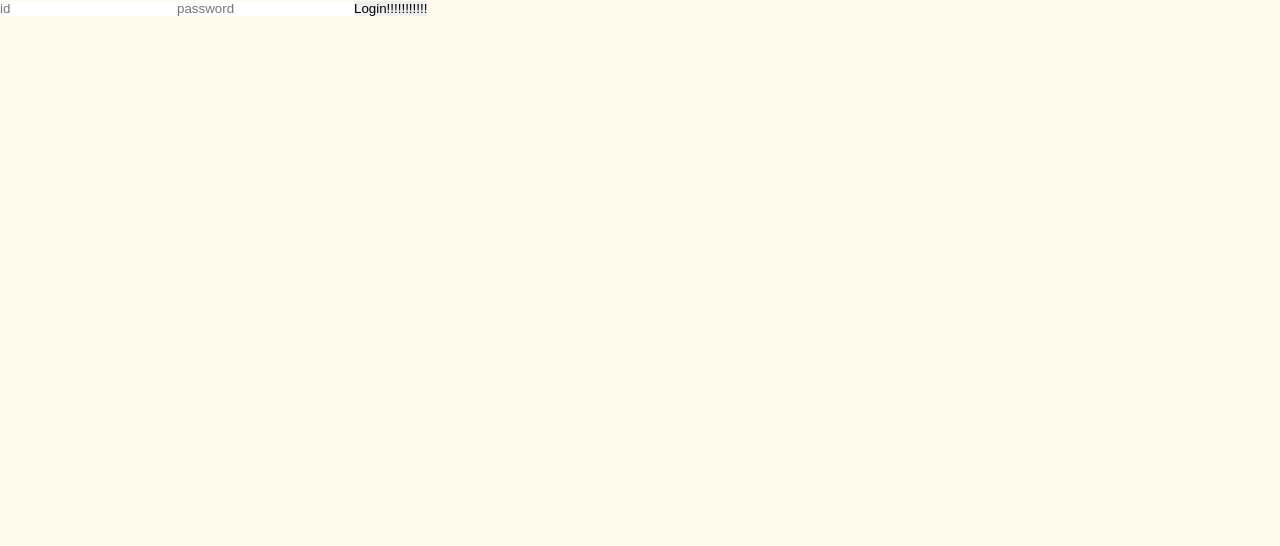
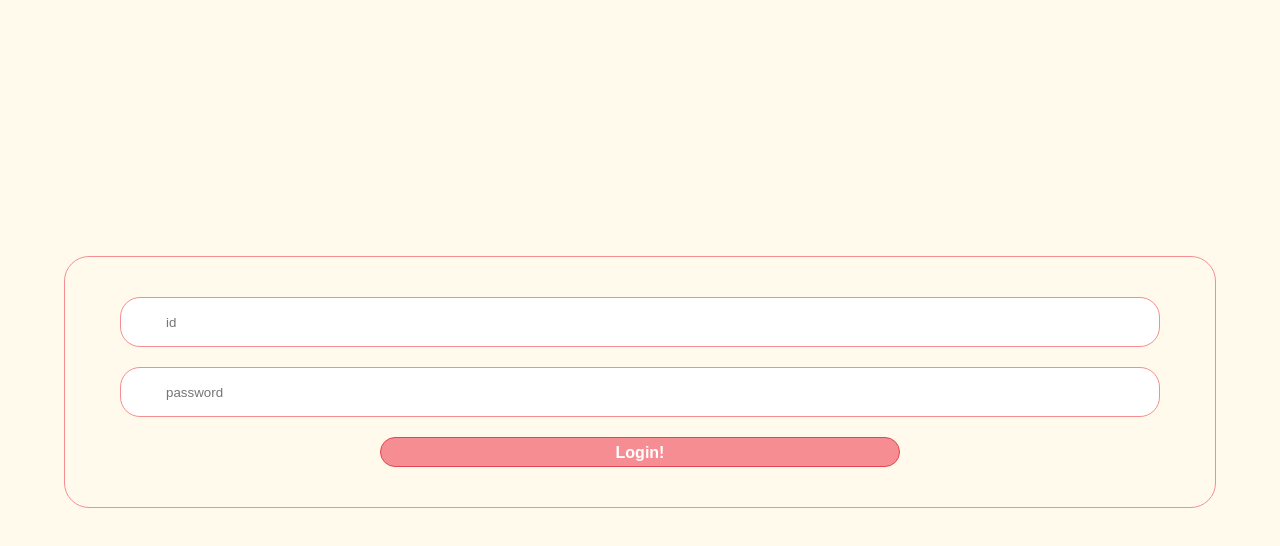
Before and after one commit to kwyj02111/toDoList, a React (Create React App) app in the folder client/: page / in a window 1280 px wide. Shown: the top 546 px of the page. Built offline with nearby package versions, Linux system fonts and the light colour scheme.

Commit message:
[add] Apply Login CSS

```diff
--- a/client/public/index.html
+++ b/client/public/index.html
@@ -10,6 +10,7 @@
     -->
     <link rel="manifest" href="%PUBLIC_URL%/manifest.json">
     <link rel="shortcut icon" href="%PUBLIC_URL%/favicon.ico">
+    <link rel=stylesheet href="https://fonts.googleapis.com/icon?family=Material+Icons">
     <!--
       Notice the use of %PUBLIC_URL% in the tags above.
       It will be replaced with the URL of the `public` folder during the build.
--- /dev/null
+++ b/client/src/assets/css/home.css
@@ -0,0 +1,5 @@
+.home-container{
+    width: 100%;
+    height: 100%;
+    position: relative;
+}
--- /dev/null
+++ b/client/src/assets/css/login.css
@@ -0,0 +1,60 @@
+.login-container {
+    width: 90%;
+    height: auto;
+    display: inline-block;
+    border: 1px solid #f68d92;
+    border-radius: 25px;
+    margin: 20% 5% 0 5%;
+    padding: 0 15px;
+}
+
+.login-input-area {
+    padding: 40px;
+}
+
+.login-input-box {
+    width: 100%;
+    height: 50px;
+    float: left;
+    margin-bottom: 20px;
+    position: relative;
+}
+
+.login-input-icon {
+    position: absolute;
+    top: 12px;
+    left: 15px;
+    color: #f68d92;
+}
+
+.login-id-input,
+.login-pwd-input {
+    width: 100%;
+    height: 100%;
+    border-radius: 20px;
+    border: 1px solid #f68d92;
+    padding-left: 45px;
+    outline: 0;
+    box-sizing: border-box;
+}
+
+.login-btn {
+    text-align: center;
+    width: 50%;
+    height: 30px;
+    margin-left: 25%;
+    border: 1px solid #e2464e;
+    border-radius: 20px;
+    line-height: 30px;
+    font-size: 16px;
+    font-weight: bold;
+    color: #fff;
+    background: #f68d92;
+    cursor: pointer;
+}
+
+.login-btn:hover {
+    background: #fff;
+    transition: 0.8s;
+    color: #f68d92;
+}
--- a/client/src/components/Home.js
+++ b/client/src/components/Home.js
@@ -1,11 +1,12 @@
 import React from 'react';
 import PropTypes from 'prop-types';
 import Login from './Login';
+import '../assets/css/home.css';
 
 const Home = ({loginState, loginClick}) => {
 
     return (
-        <div>
+        <div className="home-container">
             <Login
                 loginState = {loginState}
                 loginClick = {loginClick}
--- a/client/src/components/Login.js
+++ b/client/src/components/Login.js
@@ -1,5 +1,6 @@
 import React from 'react';
 import PropTypes from 'prop-types';
+import '../assets/css/login.css';
 
 const Login = ({ loginState, loginClick }) => {
 
@@ -7,8 +8,9 @@ const Login = ({ loginState, loginClick }) => {
     let inputPwd = '';
 
     return (
-        <div>
+        <div className="login-container">
             <form
+                className="login-input-area"
                 onSubmit={ e => {
                     e.preventDefault()
 
@@ -19,25 +21,32 @@ const Login = ({ loginState, loginClick }) => {
                     loginClick(inputId.value, inputPwd.value);
                 }}
             >
+                <div className="login-input-box">
+                    <i className="login-input-icon material-icons">&#xE853;</i>
                     <input
                         className="login-id-input"
                         type="text"
                         placeholder="id"
                         ref = {node => inputId = node}
                     />
+                </div>
 
+                <div className="login-input-box">
+                    <i className="login-input-icon material-icons">&#xE0DA;</i>
                     <input
                         className="login-pwd-input"
                         type="password"
                         placeholder="password"
                         ref = {node => inputPwd = node}
                     />
+                </div>
+
                 <button
                     className="login-btn"
                     onClick={loginClick}
                     type="submit"
                 >
-                    Login!!!!!!!!!!!
+                    Login!
                 </button>
             </form>
         </div>
@@ -45,5 +54,8 @@ const Login = ({ loginState, loginClick }) => {
     );
 };
 
+Login.propTypes = {
+    loginClick: PropTypes.func.isRequired,
+}
 
 export default Login;
```
Lines whose indentation alone changed are shown as unchanged.
